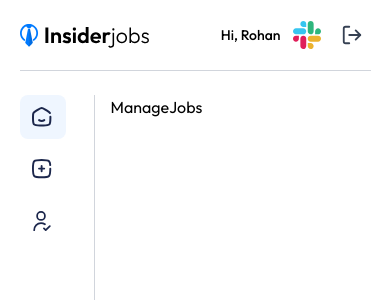
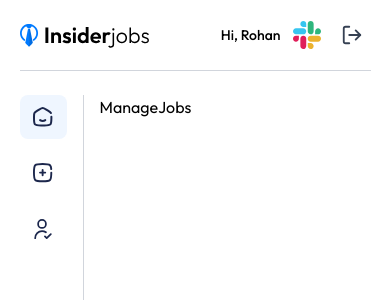
Before and after one commit to Dev-Rohan1/job-insider, a React (Vite) app in the folder frontend/: page /dashboard/manage-jobs in a window 390 px wide. Shown: the top 300 px of the page. Built offline with nearby package versions, Linux system fonts and the light colour scheme.

Commit message:
create dashboard

```diff
--- a/frontend/src/pages/Dashboard.jsx
+++ b/frontend/src/pages/Dashboard.jsx
@@ -1,10 +1,11 @@
 import React, { useEffect } from "react";
-import { NavLink, Outlet, useNavigate } from "react-router-dom";
+import { NavLink, Outlet, useNavigate, useLocation } from "react-router-dom";
 import { assets } from "../assets/assets";
 import DashboardNavbar from "../components/DashboardNavbar";
 
 const Dashboard = () => {
   const navigate = useNavigate();
+  const location = useLocation();
 
   const navLinks = [
     {
@@ -28,24 +29,25 @@ const Dashboard = () => {
   ];
 
   useEffect(() => {
-    if (window.location.pathname === "/dashboard") {
-      navigate("/dashboard/manage-jobs");
+    if (location.pathname === "/dashboard") {
+      navigate("/dashboard/manage-jobs", { replace: true });
     }
-  }, [navigate]);
+  }, [navigate, location]);
 
   return (
-    <div className="min-h-screen">
+    <div className="flex min-h-screen flex-col">
       <DashboardNavbar />
-      <section className="flex">
-        <div className="h-screen w-[75px] border-r border-gray-300 md:w-64">
-          <ul className="space-y-2 pr-7 md:pr-4">
-            {navLinks.map(({ to, icon, alt, label }, index) => (
-              <li key={`nav-${index}`}>
+      <section className="flex flex-1">
+        {/* Sidebar */}
+        <div className="sticky top-16 h-[calc(100vh-4rem)] w-16 border-r border-gray-300 bg-white md:w-64">
+          <ul className="space-y-3 pr-4">
+            {navLinks.map(({ to, icon, alt, label }) => (
+              <li key={to}>
                 <NavLink
                   to={to}
                   end
                   className={({ isActive }) =>
-                    `flex items-center gap-3 rounded-lg p-3 transition-colors ${
+                    `flex items-center justify-center gap-2 rounded-lg p-3 transition-colors md:justify-start md:gap-3 ${
                       isActive
                         ? "bg-blue-50 font-medium text-blue-600"
                         : "text-gray-700 hover:bg-gray-100"
@@ -58,18 +60,21 @@ const Dashboard = () => {
                   <img
                     src={icon}
                     alt={alt}
-                    className="h-5 w-5"
+                    className="h-5 w-5 shrink-0"
                     loading="lazy"
                   />
-                  <span className="hidden md:block">{label}</span>
+                  <span className="hidden truncate md:block">{label}</span>
                 </NavLink>
               </li>
             ))}
           </ul>
         </div>
 
-        <div className="min-h-screen flex-1 px-4 md:px-6">
-          <Outlet />
+        {/* Main Content */}
+        <div className="min-h-[calc(100vh-4rem)] flex-1 overflow-auto px-4 md:px-6">
+          <div className="mx-auto max-w-7xl">
+            <Outlet />
+          </div>
         </div>
       </section>
     </div>
```
